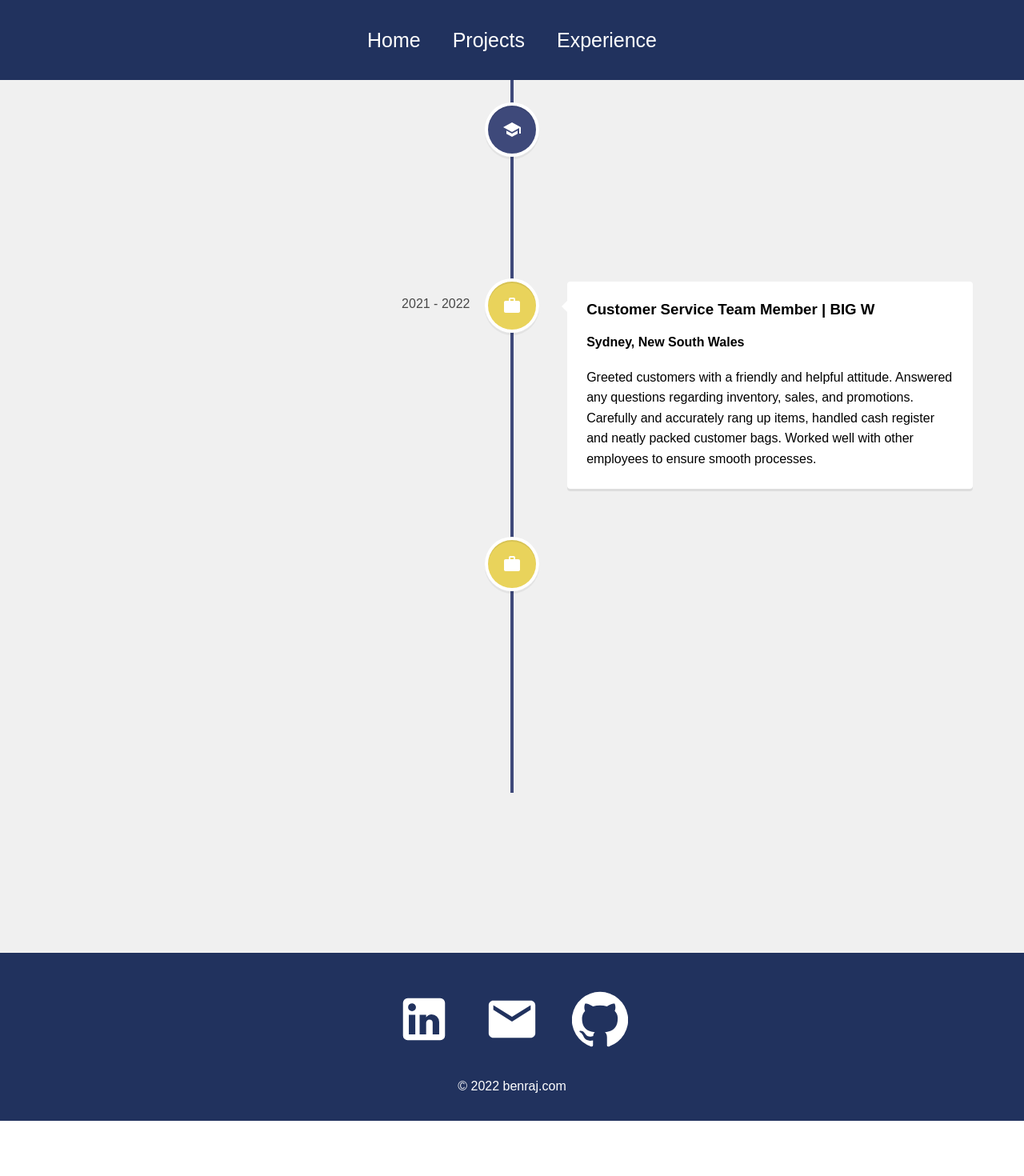
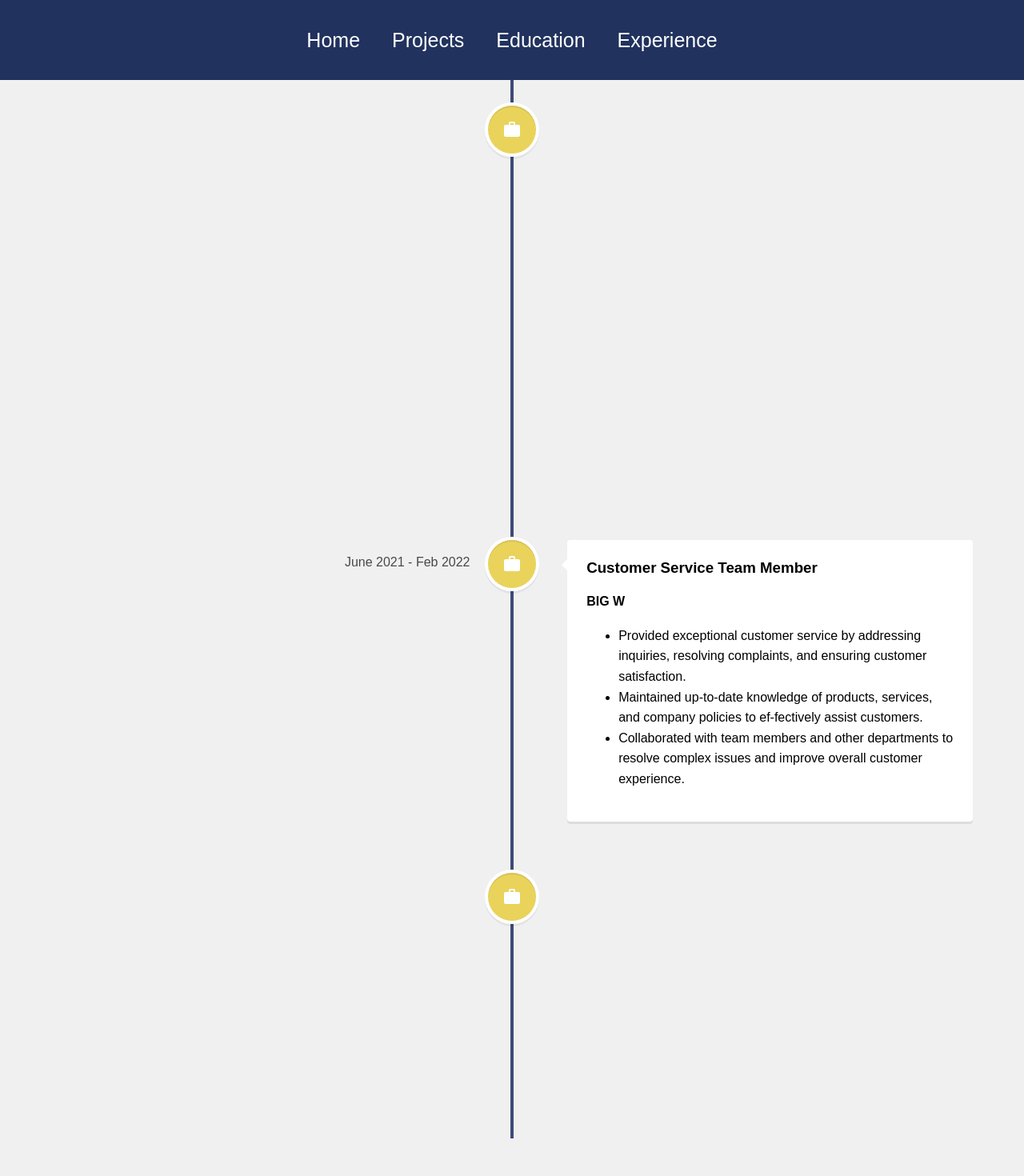
Before and after one commit to sraj2279/portfolio-react, a React (Create React App) app: page /experience in a window 1280 px wide. Shown: the top 1470 px of the page at 80% size. Before the commit the page ends 1401 px from the top, so only its background shows below. Built offline with nearby package versions, Linux system fonts and the light colour scheme.

Commit message:
Adding new education Tab on navbar. Split education and experience. Added more detail to both.

```diff
--- a/src/App.js
+++ b/src/App.js
@@ -3,8 +3,10 @@ import { BrowserRouter as Router, Routes, Route, Navigate } from 'react-router-d
 import Home from './pages/Home'
 import Projects from './pages/Projects'
 import Experience from './pages/Experience'
+import Education from './pages/Education';
 import Navbar from './components/Navbar'
 import Footer from './components/Footer';
+
 
 
 function App() {
@@ -15,6 +17,7 @@ function App() {
         <Routes>
           <Route path="/" element={<Home />} />
           <Route path="/projects" element={<Projects />} />
+          <Route path="/education" element={<Education />} />
           <Route path="/experience" element={<Experience />} />
           <Route path="*" element={<Navigate to="/" replace />} />
         </Routes>
--- a/src/components/Navbar.js
+++ b/src/components/Navbar.js
@@ -19,6 +19,7 @@ function Navbar() {
             <div className="links">
                 <Link to={'/'}>Home</Link>
                 <Link to={'/projects'}>Projects</Link>
+                <Link to={'/education'}>Education</Link>
                 <Link to={'/experience'}>Experience</Link>
             </div>
         </div>
--- /dev/null
+++ b/src/pages/Education.js
@@ -0,0 +1,43 @@
+import React from 'react';
+import { VerticalTimeline, VerticalTimelineElement } from "react-vertical-timeline-component";
+import "react-vertical-timeline-component/style.min.css";
+import SchoolIcon from "@material-ui/icons/School";
+
+function Education() {
+    return (
+        <div className="education">
+            <VerticalTimeline lineColor="#3e497a">
+
+                <VerticalTimelineElement
+                    className="vertical-timeline-element--education"
+                    date="Completed 2024"
+                    iconStyle={{ background: "#3e497a", color: "#fff" }}
+                    icon={<SchoolIcon />}>
+                    <h3 className="vertical-timeline-element-title">Statement of Attainment in Networking Basics for Cyber </h3>
+                    <h4 classname="vertical-timeline-element-subtitle">TAFE NSW</h4>
+                </VerticalTimelineElement>
+
+                <VerticalTimelineElement
+                    className="vertical-timeline-element--education"
+                    date="Completed 2023"
+                    iconStyle={{ background: "#3e497a", color: "#fff" }}
+                    icon={<SchoolIcon />}>
+                    <h3 className="vertical-timeline-element-title">AWS Certified Cloud Practitioner </h3>
+                    <h4 classname="vertical-timeline-element-subtitle">Amazon Web Services</h4>
+                </VerticalTimelineElement>
+
+                <VerticalTimelineElement
+                    className="vertical-timeline-element--education"
+                    date="Completed 2022"
+                    iconStyle={{ background: "#3e497a", color: "#fff" }}
+                    icon={<SchoolIcon />}>
+                    <h3 className="vertical-timeline-element-title"> Bachelor of Computing, Major in Computer Science</h3>
+                    <h4 classname="vertical-timeline-element-subtitle">The University of Sydney</h4>
+                </VerticalTimelineElement>
+
+            </VerticalTimeline>
+        </div>
+    )
+}
+
+export default Education
--- a/src/pages/Experience.js
+++ b/src/pages/Experience.js
@@ -1,40 +1,75 @@
 import React from 'react';
 import { VerticalTimeline, VerticalTimelineElement } from "react-vertical-timeline-component";
 import "react-vertical-timeline-component/style.min.css";
-import SchoolIcon from "@material-ui/icons/School";
 import WorkIcon from "@material-ui/icons/Work";
 
 function Experience() {
     return (
         <div className="experience">
             <VerticalTimeline lineColor="#3e497a">
-                <VerticalTimelineElement
-                    className="vertical-timeline-element--education"
-                    date="2019 - 2022"
-                    iconStyle={{ background: "#3e497a", color: "#fff" }}
-                    icon={<SchoolIcon />}>
-                    <h3 className="vertical-timeline-element-title"> Bachelor of Computing | The University of Sydney</h3>
-                    <h4 classname="vertical-timeline-element-subtitle">Sydney, New South Wales</h4>
-                    <p>Major in Computer Science, Minor in Software Development.</p>
-                </VerticalTimelineElement>
+
                 <VerticalTimelineElement
                     className="vertical-timeline-element--work"
-                    date="2021 - 2022"
+                    date="Oct 2022 - Aug 2023"
                     iconStyle={{ background: "#e9d35b", color: "#fff" }}
                     icon={<WorkIcon />}>
-                    <h3 className="vertical-timeline-element-title"> Customer Service Team Member | BIG W</h3>
-                    <h4 classname="vertical-timeline-element-subtitle">Sydney, New South Wales</h4>
-                    <p>Greeted customers with a friendly and helpful attitude. Answered any questions regarding inventory, sales, and promotions. Carefully and accurately rang up items, handled cash register and neatly packed customer bags. Worked well with other employees to ensure smooth processes.</p>
+                    <h3 className="vertical-timeline-element-title"> Test Engineer</h3>
+                    <h4 classname="vertical-timeline-element-subtitle">Wipro Limited</h4>
+                    <p>
+                        <ul>
+                            <li>Worked in a highly motivated team to enable introduction of new mobile devices (Smartphones, Tablets, Routers, IoT modules/devices) in market.</li>
+
+                            <li>Validated native apps, carrier specific apps, radio performance and protocol conform-ance aspects of LTE (4G) & New Radio (5G) technologies for the Telstra Network.</li>
+
+                            <li>Conducted functional, performance, and regression testing to ensure the quality and reliability of mobile devices.</li>
+
+                            <li>Utilized automated testing tools and frameworks to enhance testing efficiency and coverage.</li>
+
+                            <li>Analysed test results, documented defects, and tracked issues to closure using bug tracking systems.</li>
+                        </ul>
+                    </p>
                 </VerticalTimelineElement>
+
                 <VerticalTimelineElement
                     className="vertical-timeline-element--work"
-                    date="2022 - Present"
+                    date="June 2021 - Feb 2022"
                     iconStyle={{ background: "#e9d35b", color: "#fff" }}
                     icon={<WorkIcon />}>
-                    <h3 className="vertical-timeline-element-title"> Test Engineer | Wipro </h3>
-                    <h4 classname="vertical-timeline-element-subtitle">Sydney, New South Wales</h4>
-                    <p>Worked in a highly motivated team to enable introduction of new mobile devices (Smartphones, Tablets, Routers, IoT modules/devices) in market. Validated native apps, carrier specific apps, radio performance and protocol conformance aspects of LTE (4G) & New Radio (5G) technologies for the Telstra Network.</p>
+                    <h3 className="vertical-timeline-element-title"> Customer Service Team Member</h3>
+                    <h4 classname="vertical-timeline-element-subtitle">BIG W</h4>
+                    <p>
+                        <ul>
+                            <li>Provided exceptional customer service by addressing inquiries, resolving complaints, and ensuring customer satisfaction.</li>
+
+                            <li>Maintained up-to-date knowledge of products, services, and company policies to ef-fectively assist customers.</li>
+
+                            <li>Collaborated with team members and other departments to resolve complex issues and improve overall customer experience.</li>
+
+                        </ul>
+                    </p>
                 </VerticalTimelineElement>
+
+                <VerticalTimelineElement
+                    className="vertical-timeline-element--work"
+                    date="May 2021 – June 2021"
+                    iconStyle={{ background: "#e9d35b", color: "#fff" }}
+                    icon={<WorkIcon />}>
+                    <h3 className="vertical-timeline-element-title">Warehouse Assistant</h3>
+                    <h4 classname="vertical-timeline-element-subtitle">BODIE'z</h4>
+                    <p>
+                        <ul>
+                            <li>Assisted in the receiving, unpacking, and organizing of incoming stock and materials.</li>
+
+                            <li>Accurately picked, packed, and shipped orders according to company procedures and customer specifications.</li>
+
+                            <li>Maintained a clean and organized warehouse environment to ensure safety and effi-ciency.</li>
+
+                        </ul>
+                    </p>
+                </VerticalTimelineElement>
+
+
+
             </VerticalTimeline>
         </div>
     )
--- a/src/styles/Projects.css
+++ b/src/styles/Projects.css
@@ -29,8 +29,8 @@
 
 .projectItem {
     border-radius: 15px;
-    width: 300px;
-    height: 300px;
+    width: 280px;
+    height: 280px;
     margin: 40px;
     box-shadow: 0px 3px 15px rgba(0, 0, 0, 0.2);
     text-align: center;
```
